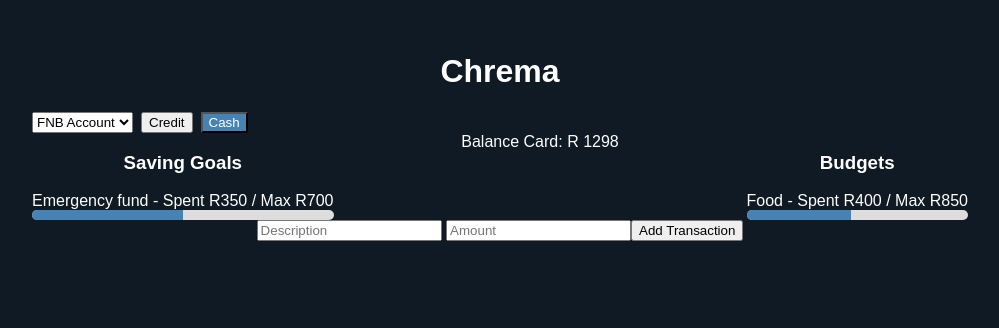
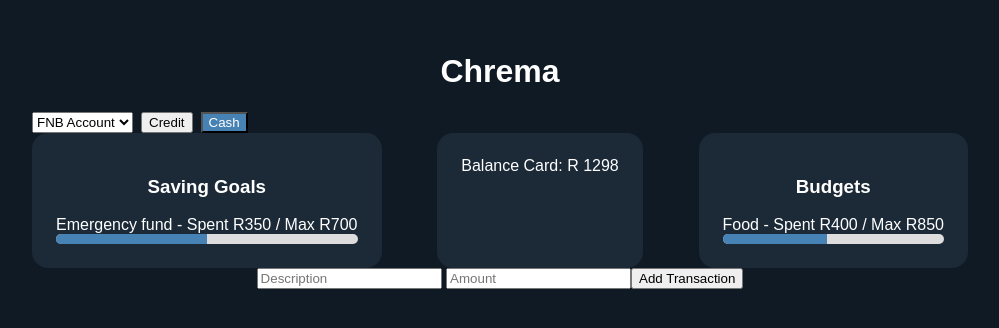
Before and after one commit to EricMoreland/Chrema_Phase_2, a React (Vite) app: page / in a window 1280 px wide. Shown: the top 328 px of the page, without its empty margins (140-1139 px from the left). Built offline with nearby package versions, Linux system fonts and the light colour scheme.

Commit message:
Add visible cards for initial layout

```diff
--- a/src/App.css
+++ b/src/App.css
@@ -16,6 +16,12 @@ body {
   margin: 0 auto;
   padding: 2rem;
   text-align: center;
+}
+
+.card {
+  background-color: #1c2a38;
+  border-radius: 16px;
+  padding: 1.5rem;
 }
 
 .progress_track {
--- a/src/components/BalanceCard.jsx
+++ b/src/components/BalanceCard.jsx
@@ -1,6 +1,8 @@
 function BalanceCard({ balance }) {
     return (
-        <div>Balance Card: R {balance}</div>
+        <div className="card">
+            <div>Balance Card: R {balance}</div>
+        </div>
     )
 }
 
--- a/src/components/BudgetsPanel.jsx
+++ b/src/components/BudgetsPanel.jsx
@@ -4,7 +4,7 @@ function BudgetsPanel() {
     ]
 
     return (
-        <div>
+        <div className="card">
             <h3>Budgets</h3>
             {/* .map runs once PER ITEM in the array*/}
             {budgetsArray.map((budget) => {
--- a/src/components/SavingsPanel.jsx
+++ b/src/components/SavingsPanel.jsx
@@ -4,7 +4,7 @@ function SavingsPanel() {
     ]
 
     return (
-        <div>
+        <div className="card">
             <h3>Saving Goals</h3>
             {/* .map runs once PER ITEM in the array*/}
             {savingsArray.map((goal) => {
```
